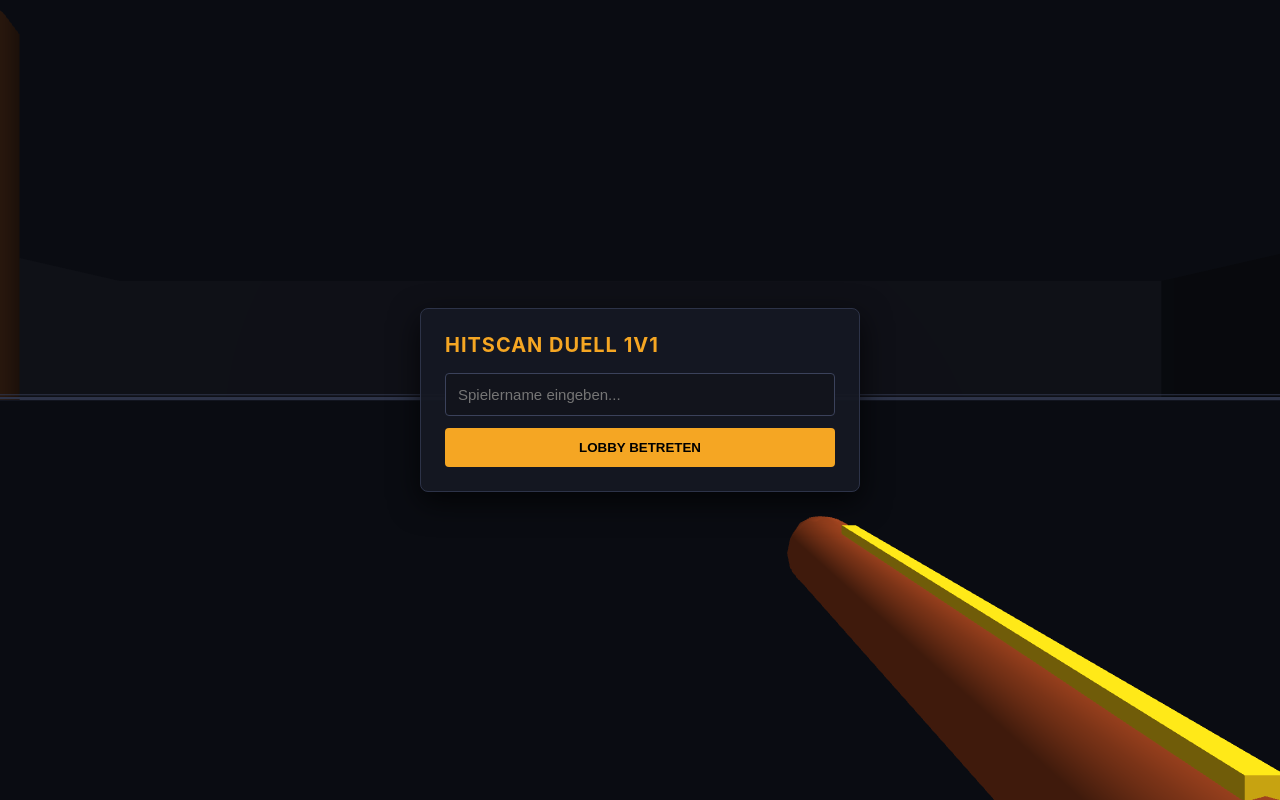
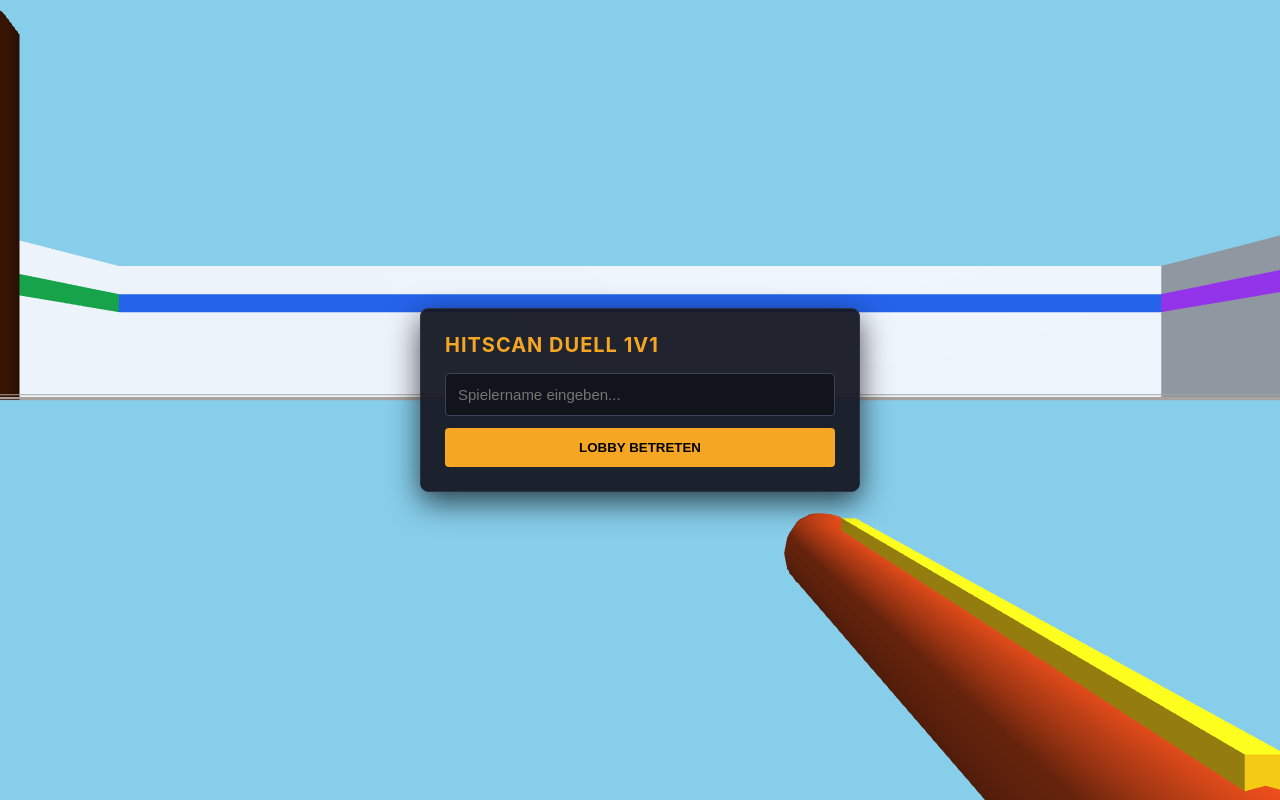
Before and after one commit to mannimanege/Asi-Game-hitscan-duell, a website: page public/index.html in a window 1280 px wide. Drawn offline with nearby package versions, Linux system fonts and the light colour scheme; no server answers; animation ran at ten frames a second.

Commit message:
Update index.html

```diff
--- a/public/index.html
+++ b/public/index.html
@@ -6,7 +6,7 @@
   <title>Hitscan Duell 1v1</title>
   <style>
     * { box-sizing: border-box; margin: 0; padding: 0; user-select: none; -webkit-user-select: none; }
-    body, html { width: 100%; height: 100%; overflow: hidden; background: #0d0e12; font-family: -apple-system, BlinkMacSystemFont, "Segoe UI", Roboto, sans-serif; color: #fff; touch-action: none; }
+    body, html { width: 100%; height: 100%; overflow: hidden; background: #87ceeb; font-family: -apple-system, BlinkMacSystemFont, "Segoe UI", Roboto, sans-serif; color: #fff; touch-action: none; }
 
     .screen { position: absolute; top: 0; left: 0; width: 100%; height: 100%; display: flex; flex-direction: column; justify-content: center; align-items: center; z-index: 10; }
     .hidden { display: none !important; }
@@ -28,18 +28,18 @@
 
     /* In-Game HUD */
     #hud { position: absolute; top: 0; left: 0; width: 100%; height: 100%; pointer-events: none; z-index: 5; }
-    #crosshair { position: absolute; top: 50%; left: 50%; width: 10px; height: 10px; transform: translate(-50%, -50%); border: 2px solid rgba(255,255,255,0.7); border-radius: 50%; }
-    #stats-bar { position: absolute; top: 15px; left: 50%; transform: translateX(-50%); display: flex; gap: 20px; font-size: 18px; font-weight: 800; background: rgba(0,0,0,0.65); padding: 8px 18px; border-radius: 4px; border: 1px solid #333; white-space: nowrap; }
+    #crosshair { position: absolute; top: 50%; left: 50%; width: 10px; height: 10px; transform: translate(-50%, -50%); border: 2px solid #000; border-radius: 50%; background: rgba(255,255,255,0.8); }
+    #stats-bar { position: absolute; top: 15px; left: 50%; transform: translateX(-50%); display: flex; gap: 20px; font-size: 18px; font-weight: 800; background: rgba(18, 20, 29, 0.85); padding: 8px 18px; border-radius: 6px; border: 1px solid #444; white-space: nowrap; box-shadow: 0 4px 12px rgba(0,0,0,0.3); }
     .hud-timer { color: #f5a623; }
     .hud-score { color: #4ade80; }
     .hud-opp-score { color: #ef4444; }
-    #hitmarker { position: absolute; top: 50%; left: 50%; width: 22px; height: 22px; transform: translate(-50%, -50%); border: 2px solid #ef4444; border-radius: 50%; opacity: 0; transition: opacity 0.1s; }
+    #hitmarker { position: absolute; top: 50%; left: 50%; width: 24px; height: 24px; transform: translate(-50%, -50%); border: 3px solid #ff0055; border-radius: 50%; opacity: 0; transition: opacity 0.08s; pointer-events: none; }
 
-    /* Touch Controls für Smartphone */
+    /* Touch Controls */
     #touch-layer { position: absolute; top: 0; left: 0; width: 100%; height: 100%; z-index: 6; pointer-events: none; }
-    #joystick-base { position: absolute; left: 25px; bottom: 25px; width: 110px; height: 110px; background: rgba(255,255,255,0.08); border: 2px solid rgba(255,255,255,0.25); border-radius: 50%; pointer-events: auto; }
-    #joystick-knob { position: absolute; top: 50%; left: 50%; width: 44px; height: 44px; background: #f5a623; border-radius: 50%; transform: translate(-50%, -50%); pointer-events: none; opacity: 0.85; }
-    #btn-touch-fire { position: absolute; right: 25px; bottom: 35px; width: 80px; height: 80px; border-radius: 50%; background: #ef4444; border: 3px solid rgba(255,255,255,0.8); color: #fff; font-size: 13px; font-weight: 800; pointer-events: auto; display: flex; justify-content: center; align-items: center; box-shadow: 0 4px 15px rgba(0,0,0,0.5); }
+    #joystick-base { position: absolute; left: 25px; bottom: 25px; width: 110px; height: 110px; background: rgba(0,0,0,0.25); border: 2px solid rgba(255,255,255,0.6); border-radius: 50%; pointer-events: auto; backdrop-filter: blur(2px); }
+    #joystick-knob { position: absolute; top: 50%; left: 50%; width: 44px; height: 44px; background: #f5a623; border-radius: 50%; transform: translate(-50%, -50%); pointer-events: none; box-shadow: 0 2px 8px rgba(0,0,0,0.4); }
+    #btn-touch-fire { position: absolute; right: 25px; bottom: 35px; width: 80px; height: 80px; border-radius: 50%; background: #ef4444; border: 3px solid #fff; color: #fff; font-size: 14px; font-weight: 900; pointer-events: auto; display: flex; justify-content: center; align-items: center; box-shadow: 0 4px 15px rgba(0,0,0,0.4); }
     #btn-touch-fire:active { background: #b91c1c; transform: scale(0.95); }
   </style>
 </head>
@@ -70,7 +70,7 @@
     </div>
   </div>
 
-  <!-- Screen 3: Herausforderungs-Dialog -->
+  <!-- Screen 3: Herausforderung -->
   <div id="screen-challenge" class="screen hidden" style="background: rgba(0,0,0,0.75); z-index: 20;">
     <div class="panel" style="text-align: center;">
       <h1>Herausforderung!</h1>
@@ -134,7 +134,6 @@
     const direction = new THREE.Vector3();
     const clock = new THREE.Clock();
 
-    // DOM-Referenzen
     const screenLogin = document.getElementById('screen-login');
     const screenLobby = document.getElementById('screen-lobby');
     const screenChallenge = document.getElementById('screen-challenge');
@@ -147,7 +146,7 @@
 
     const isTouchDevice = ('ontouchstart' in window) || (navigator.maxTouchPoints > 0);
 
-    // --- Lobby-Logik ---
+    // Lobby
     document.getElementById('btn-login').addEventListener('click', () => {
       const input = document.getElementById('username-input').value.trim();
       if (!input) return;
@@ -219,11 +218,11 @@
       if (document.pointerLockElement) document.exitPointerLock();
     };
 
-    // --- Three.js & Arena Initialisierung ---
+    // Three.js Szene initialisieren
     function init3D() {
       scene = new THREE.Scene();
-      scene.background = new THREE.Color(0x0a0c12);
-      scene.fog = new THREE.FogExp2(0x0a0c12, 0.025);
+      scene.background = new THREE.Color(0x87ceeb); // Strahlend blauer Himmel
+      scene.fog = new THREE.Fog(0x87ceeb, 45, 90);
 
       camera = new THREE.PerspectiveCamera(75, window.innerWidth / window.innerHeight, 0.1, 1000);
 
@@ -232,37 +231,51 @@
       renderer.shadowMap.enabled = true;
       document.getElementById('game-container').appendChild(renderer.domElement);
 
-      const ambientLight = new THREE.AmbientLight(0xffffff, 0.45);
-      scene.add(ambientLight);
+      // Lichtgestaltung: Weiches Himmelslicht verhindert tiefschwarze Schatten
+      const hemiLight = new THREE.HemisphereLight(0xffffff, 0x94a3b8, 0.75);
+      hemiLight.position.set(0, 50, 0);
+      scene.add(hemiLight);
 
-      const dirLight = new THREE.DirectionalLight(0xffffff, 0.85);
-      dirLight.position.set(20, 40, 20);
-      dirLight.castShadow = true;
-      scene.add(dirLight);
+      const sunLight = new THREE.DirectionalLight(0xfff7ed, 0.95);
+      sunLight.position.set(20, 40, 20);
+      sunLight.castShadow = true;
+      scene.add(sunLight);
 
-      // Arena Boden
+      // Arena-Boden: Helle Sandstein-Optik mit klarem Gitter für Bewegungskontrolle
       const floorGeo = new THREE.PlaneGeometry(36, 36);
-      const floorMat = new THREE.MeshStandardMaterial({ color: 0x1a1d26, roughness: 0.8 });
+      const floorMat = new THREE.MeshStandardMaterial({ color: 0xd6cbb8, roughness: 0.7 });
       const floor = new THREE.Mesh(floorGeo, floorMat);
       floor.rotation.x = -Math.PI / 2;
       floor.receiveShadow = true;
       scene.add(floor);
 
-      const grid = new THREE.GridHelper(36, 36, 0xf5a623, 0x2d3348);
+      const grid = new THREE.GridHelper(36, 36, 0x8b5cf6, 0xa8a29e);
       grid.position.y = 0.01;
       scene.add(grid);
 
-      // Wände
-      const wallMat = new THREE.MeshStandardMaterial({ color: 0x12141c });
-      const createWall = (w, h, d, x, y, z) => {
+      // Wände mit Himmelsrichtungs-Farbcodierung für sofortige Orientierung
+      const wallMat = new THREE.MeshStandardMaterial({ color: 0xf1f5f9, roughness: 0.5 });
+
+      const makeWall = (w, h, d, x, y, z, accentColor) => {
+        const group = new THREE.Group();
         const wall = new THREE.Mesh(new THREE.BoxGeometry(w, h, d), wallMat);
-        wall.position.set(x, y, z);
-        scene.add(wall);
+        group.add(wall);
+
+        // Farbiger Akzentstreifen
+        const accentMat = new THREE.MeshBasicMaterial({ color: accentColor });
+        const stripW = w > d ? w : d;
+        const strip = new THREE.Mesh(new THREE.BoxGeometry(w > d ? w : 1.05, 0.6, d > w ? d : 1.05), accentMat);
+        strip.position.y = 1.0;
+        group.add(strip);
+
+        group.position.set(x, y, z);
+        scene.add(group);
       };
-      createWall(36, 4, 1, 0, 2, -18);
-      createWall(36, 4, 1, 0, 2, 18);
-      createWall(1, 4, 36, -18, 2, 0);
-      createWall(1, 4, 36, 18, 2, 0);
+
+      makeWall(36, 4.5, 1, 0, 2.25, -18, 0x2563eb); // Nordwand: Blau
+      makeWall(36, 4.5, 1, 0, 2.25, 18, 0xea580c);  // Südwand: Orange
+      makeWall(1, 4.5, 36, -18, 2.25, 0, 0x16a34a); // Westwand: Grün
+      makeWall(1, 4.5, 36, 18, 2.25, 0, 0x9333ea);  // Ostwand: Violett
 
       spawnMapProps();
       setupWurstWeapon();
@@ -273,37 +286,38 @@
       setupTouchControls();
     }
 
+    // Hindernisse
     function spawnMapProps() {
       // 1. Bierflasche
       const bottleGroup = new THREE.Group();
-      const bodyMat = new THREE.MeshStandardMaterial({ color: 0x3d2314, roughness: 0.3 });
-      const capMat = new THREE.MeshStandardMaterial({ color: 0xd4af37, metalness: 0.8, roughness: 0.2 });
+      const bottleMat = new THREE.MeshStandardMaterial({ color: 0x451a03, roughness: 0.2 });
+      const capMat = new THREE.MeshStandardMaterial({ color: 0xfacc15, metalness: 0.8, roughness: 0.2 });
 
-      const bottleBody = new THREE.Mesh(new THREE.CylinderGeometry(0.8, 0.8, 3.2, 16), bodyMat);
-      bottleBody.position.y = 1.6;
-      bottleGroup.add(bottleBody);
+      const body = new THREE.Mesh(new THREE.CylinderGeometry(0.8, 0.8, 3.2, 16), bottleMat);
+      body.position.y = 1.6;
+      bottleGroup.add(body);
 
-      const bottleNeck = new THREE.Mesh(new THREE.CylinderGeometry(0.3, 0.7, 1.2, 16), bodyMat);
-      bottleNeck.position.y = 3.6;
-      bottleGroup.add(bottleNeck);
+      const neck = new THREE.Mesh(new THREE.CylinderGeometry(0.3, 0.7, 1.2, 16), bottleMat);
+      neck.position.y = 3.6;
+      bottleGroup.add(neck);
 
-      const bottleCap = new THREE.Mesh(new THREE.CylinderGeometry(0.32, 0.32, 0.2, 16), capMat);
-      bottleCap.position.y = 4.3;
-      bottleGroup.add(bottleCap);
+      const cap = new THREE.Mesh(new THREE.CylinderGeometry(0.32, 0.32, 0.2, 16), capMat);
+      cap.position.y = 4.3;
+      bottleGroup.add(cap);
 
       bottleGroup.position.set(-6, 0, -4);
       scene.add(bottleGroup);
 
       // 2. Espresso Martini Glas
       const martiniGroup = new THREE.Group();
-      const glassMat = new THREE.MeshStandardMaterial({ color: 0x111111, roughness: 0.1, transparent: true, opacity: 0.85 });
-      const stemMat = new THREE.MeshStandardMaterial({ color: 0x888888, metalness: 0.5, roughness: 0.2 });
+      const glassMat = new THREE.MeshStandardMaterial({ color: 0x271306, roughness: 0.1, transparent: true, opacity: 0.9 });
+      const metalMat = new THREE.MeshStandardMaterial({ color: 0xd1d5db, metalness: 0.6, roughness: 0.3 });
 
-      const base = new THREE.Mesh(new THREE.CylinderGeometry(1.2, 1.2, 0.1, 16), stemMat);
+      const base = new THREE.Mesh(new THREE.CylinderGeometry(1.2, 1.2, 0.1, 16), metalMat);
       base.position.y = 0.05;
       martiniGroup.add(base);
 
-      const stem = new THREE.Mesh(new THREE.CylinderGeometry(0.1, 0.1, 2.5, 12), stemMat);
+      const stem = new THREE.Mesh(new THREE.CylinderGeometry(0.1, 0.1, 2.5, 12), metalMat);
       stem.position.y = 1.3;
       martiniGroup.add(stem);
 
@@ -312,8 +326,7 @@
       cone.rotation.x = Math.PI;
       martiniGroup.add(cone);
 
-      const beanMat = new THREE.MeshStandardMaterial({ color: 0x1a0f07 });
-      const bean = new THREE.Mesh(new THREE.SphereGeometry(0.18, 8, 8), beanMat);
+      const bean = new THREE.Mesh(new THREE.SphereGeometry(0.18, 8, 8), new THREE.MeshStandardMaterial({ color: 0x110804 }));
       bean.scale.set(1.5, 0.8, 1);
       bean.position.set(0, 3.7, 0);
       martiniGroup.add(bean);
@@ -323,8 +336,8 @@
 
       // 3. Pommes-Tüte
       const friesGroup = new THREE.Group();
-      const boxMat = new THREE.MeshStandardMaterial({ color: 0xb91c1c });
-      const fryMat = new THREE.MeshStandardMaterial({ color: 0xfacc15, roughness: 0.5 });
+      const boxMat = new THREE.MeshStandardMaterial({ color: 0xdc2626 });
+      const fryMat = new THREE.MeshStandardMaterial({ color: 0xfde047, roughness: 0.4 });
 
       const bag = new THREE.Mesh(new THREE.BoxGeometry(2.2, 2.4, 1.4), boxMat);
       bag.position.y = 1.2;
@@ -340,26 +353,27 @@
       scene.add(friesGroup);
     }
 
+    // Waffe
     let wurstGun;
     function setupWurstWeapon() {
       wurstGun = new THREE.Group();
-      const wurstMat = new THREE.MeshStandardMaterial({ color: 0x8b3a1a, roughness: 0.4 });
-      const senfMat = new THREE.MeshStandardMaterial({ color: 0xfacc15, roughness: 0.2 });
+      const wurstMat = new THREE.MeshStandardMaterial({ color: 0x9a3412, roughness: 0.35 });
+      const senfMat = new THREE.MeshStandardMaterial({ color: 0xfacc15, roughness: 0.1 });
 
-      const wurstBody = new THREE.Mesh(new THREE.CylinderGeometry(0.06, 0.06, 0.7, 12), wurstMat);
-      wurstBody.rotation.x = Math.PI / 2;
-      wurstGun.add(wurstBody);
+      const body = new THREE.Mesh(new THREE.CylinderGeometry(0.065, 0.065, 0.7, 12), wurstMat);
+      body.rotation.x = Math.PI / 2;
+      wurstGun.add(body);
 
-      const endCap1 = new THREE.Mesh(new THREE.SphereGeometry(0.06, 8, 8), wurstMat);
-      endCap1.position.z = 0.35;
-      wurstGun.add(endCap1);
+      const cap1 = new THREE.Mesh(new THREE.SphereGeometry(0.065, 8, 8), wurstMat);
+      cap1.position.z = 0.35;
+      wurstGun.add(cap1);
 
-      const endCap2 = new THREE.Mesh(new THREE.SphereGeometry(0.06, 8, 8), wurstMat);
-      endCap2.position.z = -0.35;
-      wurstGun.add(endCap2);
+      const cap2 = new THREE.Mesh(new THREE.SphereGeometry(0.065, 8, 8), wurstMat);
+      cap2.position.z = -0.35;
+      wurstGun.add(cap2);
 
       const senf = new THREE.Mesh(new THREE.BoxGeometry(0.02, 0.02, 0.5), senfMat);
-      senf.position.set(0, 0.06, 0);
+      senf.position.set(0, 0.07, 0);
       wurstGun.add(senf);
 
       wurstGun.position.set(0.3, -0.25, -0.5);
@@ -367,23 +381,36 @@
       scene.add(camera);
     }
 
+    // Gegner: Hoher Kontrast durch Neon-Crimson mit Eigenleuchten und Visier
     function setupOpponentMesh() {
       opponentMesh = new THREE.Group();
-      const oppMat = new THREE.MeshStandardMaterial({ color: 0xef4444 });
 
-      const body = new THREE.Mesh(new THREE.CylinderGeometry(0.4, 0.4, 1.4, 12), oppMat);
+      const oppMat = new THREE.MeshStandardMaterial({
+        color: 0xff0055,
+        emissive: 0x990022,
+        emissiveIntensity: 0.6,
+        roughness: 0.3
+      });
+
+      const body = new THREE.Mesh(new THREE.CylinderGeometry(0.42, 0.42, 1.4, 14), oppMat);
       body.position.y = 0.7;
       opponentMesh.add(body);
 
-      const head = new THREE.Mesh(new THREE.SphereGeometry(0.35, 12, 12), oppMat);
+      const head = new THREE.Mesh(new THREE.SphereGeometry(0.38, 14, 14), oppMat);
       head.position.y = 1.6;
       opponentMesh.add(head);
+
+      // Neongelbes Leuchtvisier für sofortiges Erfassen der Blickrichtung
+      const visorMat = new THREE.MeshBasicMaterial({ color: 0x00ffea });
+      const visor = new THREE.Mesh(new THREE.BoxGeometry(0.4, 0.12, 0.3), visorMat);
+      visor.position.set(0, 1.65, 0.28);
+      opponentMesh.add(visor);
 
       opponentMesh.position.set(0, -100, 0);
       scene.add(opponentMesh);
     }
 
-    // --- Desktop Eingabe (Tastatur / Maus) ---
+    // Steuerung PC
     function setupControls() {
       window.addEventListener('keydown', (e) => {
         if (!inGame) return;
@@ -419,14 +446,13 @@
       });
     }
 
-    // --- Mobile Touch-Steuerung (Multi-Touch) ---
+    // Steuerung Touch
     let touchMoveVector = { x: 0, z: 0 };
     let joyTouchId = null;
     let lookTouchId = null;
     let lastTouchLookX = 0, lastTouchLookY = 0;
 
     function setupTouchControls() {
-      // 1. Joystick Touch Tracking
       joystickBase.addEventListener('touchstart', (e) => {
         e.preventDefault();
         const touch = e.changedTouches[0];
@@ -434,7 +460,6 @@
         handleJoystickMove(touch);
       }, { passive: false });
 
-      // 2. Globales Touch-Moving für Joystick und Kamera-Wischen
       window.addEventListener('touchmove', (e) => {
         for (let i = 0; i < e.touches.length; i++) {
           const t = e.touches[i];
@@ -451,7 +476,6 @@
         }
       }, { passive: false });
 
-      // 3. Touch End / Reset
       const handleTouchEnd = (e) => {
         for (let i = 0; i < e.changedTouches.length; i++) {
           const t = e.changedTouches[i];
@@ -468,14 +492,11 @@
       window.addEventListener('touchend', handleTouchEnd);
       window.addEventListener('touchcancel', handleTouchEnd);
 
-      // 4. Touch-Zielen auf der rechten Bildschirmhälfte
       window.addEventListener('touchstart', (e) => {
         if (!inGame) return;
         for (let i = 0; i < e.changedTouches.length; i++) {
           const t = e.changedTouches[i];
-          // Rechte Bildschirmhälfte und nicht der Joystick
           if (t.clientX > window.innerWidth * 0.35 && lookTouchId === null) {
-            // Ignorieren falls direkt auf den Feuerknopf getippt wurde
             const btnRect = btnTouchFire.getBoundingClientRect();
             if (t.clientX >= btnRect.left && t.clientX <= btnRect.right &&
                 t.clientY >= btnRect.top && t.clientY <= btnRect.bottom) {
@@ -488,7 +509,6 @@
         }
       });
 
-      // 5. Dedizierter Feuer-Button
       btnTouchFire.addEventListener('touchstart', (e) => {
         e.preventDefault();
         e.stopPropagation();
@@ -512,12 +532,11 @@
       }
 
       joystickKnob.style.transform = `translate(calc(-50% + ${dx}px), calc(-50% + ${dy}px))`;
-
       touchMoveVector.x = dx / maxRadius;
       touchMoveVector.z = dy / maxRadius;
     }
 
-    // --- Hitscan Schusslogik ---
+    // Schusslogik
     const raycaster = new THREE.Raycaster();
     function fireHitscan() {
       wurstGun.position.z += 0.08;
@@ -534,7 +553,7 @@
         endPos.copy(hits[0].point);
         const marker = document.getElementById('hitmarker');
         marker.style.opacity = '1';
-        setTimeout(() => { marker.style.opacity = '0'; }, 100);
+        setTimeout(() => { marker.style.opacity = '0'; }, 90);
 
         if (isBotMode) {
           botScorePlayer++;
@@ -547,25 +566,22 @@
         raycaster.ray.at(50, endPos);
       }
 
-      renderTracer(startPos, endPos, 0xfacc15);
+      renderTracer(startPos, endPos, 0xf59e0b); // Kräftiger Tracer
       if (!isBotMode) {
         socket.emit('shot-fired', { start: startPos, end: endPos });
       }
     }
 
     function renderTracer(start, end, colorHex) {
-      const material = new THREE.LineBasicMaterial({ color: colorHex, linewidth: 2 });
+      const material = new THREE.LineBasicMaterial({ color: colorHex, linewidth: 3 });
       const geometry = new THREE.BufferGeometry().setFromPoints([start, end]);
       const line = new THREE.Line(geometry, material);
       scene.add(line);
       setTimeout(() => { scene.remove(line); }, 50);
     }
 
-    // --- Bot-Modus (Client-Side) ---
-    const botState = {
-      targetPos: new THREE.Vector3(0, 0.7, 0),
-      shootCooldown: 2.5
-    };
+    // Bot Logik
+    const botState = { targetPos: new THREE.Vector3(0, 0.7, 0), shootCooldown: 2.5 };
 
     document.getElementById('btn-start-bot').addEventListener('click', () => {
       startBotMatch();
@@ -597,9 +613,7 @@
       botTimerInterval = setInterval(() => {
         botTimeLeft--;
         document.getElementById('hud-timer').innerText = botTimeLeft;
-        if (botTimeLeft <= 0) {
-          endBotMatch();
-        }
+        if (botTimeLeft <= 0) endBotMatch();
       }, 1000);
     }
 
@@ -611,15 +625,10 @@
     }
 
     function pickNewBotTarget() {
-      botState.targetPos.set(
-        (Math.random() - 0.5) * 26,
-        0,
-        (Math.random() - 0.5) * 26
-      );
+      botState.targetPos.set((Math.random() - 0.5) * 26, 0, (Math.random() - 0.5) * 26);
     }
 
     function updateBotAI(delta) {
-      // 1. Bewegung auf Zielpunkt zu
       const dir = new THREE.Vector3().subVectors(botState.targetPos, opponentMesh.position);
       dir.y = 0;
       const dist = dir.length();
@@ -632,25 +641,21 @@
         opponentMesh.lookAt(camera.position.x, 0, camera.position.z);
       }
 
-      // 2. Bot Schuss-Zyklus
       botState.shootCooldown -= delta;
       if (botState.shootCooldown <= 0) {
         botState.shootCooldown = 2.2 + Math.random() * 1.5;
 
-        // Tracer vom Bot
         const botGunPos = opponentMesh.position.clone().add(new THREE.Vector3(0, 1.2, 0));
         const shootTarget = camera.position.clone().add(new THREE.Vector3(
           (Math.random() - 0.5) * 1.8,
           (Math.random() - 0.5) * 1.2,
           (Math.random() - 0.5) * 1.8
         ));
-        renderTracer(botGunPos, shootTarget, 0xef4444);
+        renderTracer(botGunPos, shootTarget, 0xd946ef);
 
-        // Trefferprüfung Bot gegen Spieler
         if (shootTarget.distanceTo(camera.position) < 1.0) {
           botScoreEnemy++;
           document.getElementById('hud-opp-score').innerText = botScoreEnemy;
-          // Spieler-Respawn
           camera.position.set((Math.random() - 0.5) * 16, 1.6, 14);
         }
       }
@@ -672,12 +677,12 @@
       document.getElementById('gameover-details').innerText = `Ergebnis gegen Bot: ${botScorePlayer} zu ${botScoreEnemy}`;
     }
 
-    // --- Multiplayer-Events (Socket.io) ---
+    // Multiplayer Events
     socket.on('opponent-shot', (tracer) => {
       renderTracer(
         new THREE.Vector3(tracer.start.x, tracer.start.y, tracer.start.z),
         new THREE.Vector3(tracer.end.x, tracer.end.y, tracer.end.z),
-        0xef4444
+        0xd946ef
       );
     });
 
@@ -747,13 +752,11 @@
 
     init3D();
 
-    // --- Main Render Loop ---
     function animate() {
       requestAnimationFrame(animate);
       const delta = clock.getDelta();
 
       if (inGame) {
-        // Bewegung berechnen (Keyboard oder Touch Joystick)
         velocity.x -= velocity.x * 10.0 * delta;
         velocity.z -= velocity.z * 10.0 * delta;
 
@@ -774,7 +777,6 @@
         camera.translateZ(velocity.z * delta);
         camera.position.y = 1.6;
 
-        // Begrenzung Arena
         camera.position.x = Math.max(-16.5, Math.min(16.5, camera.position.x));
         camera.position.z = Math.max(-16.5, Math.min(16.5, camera.position.z));
 
```
